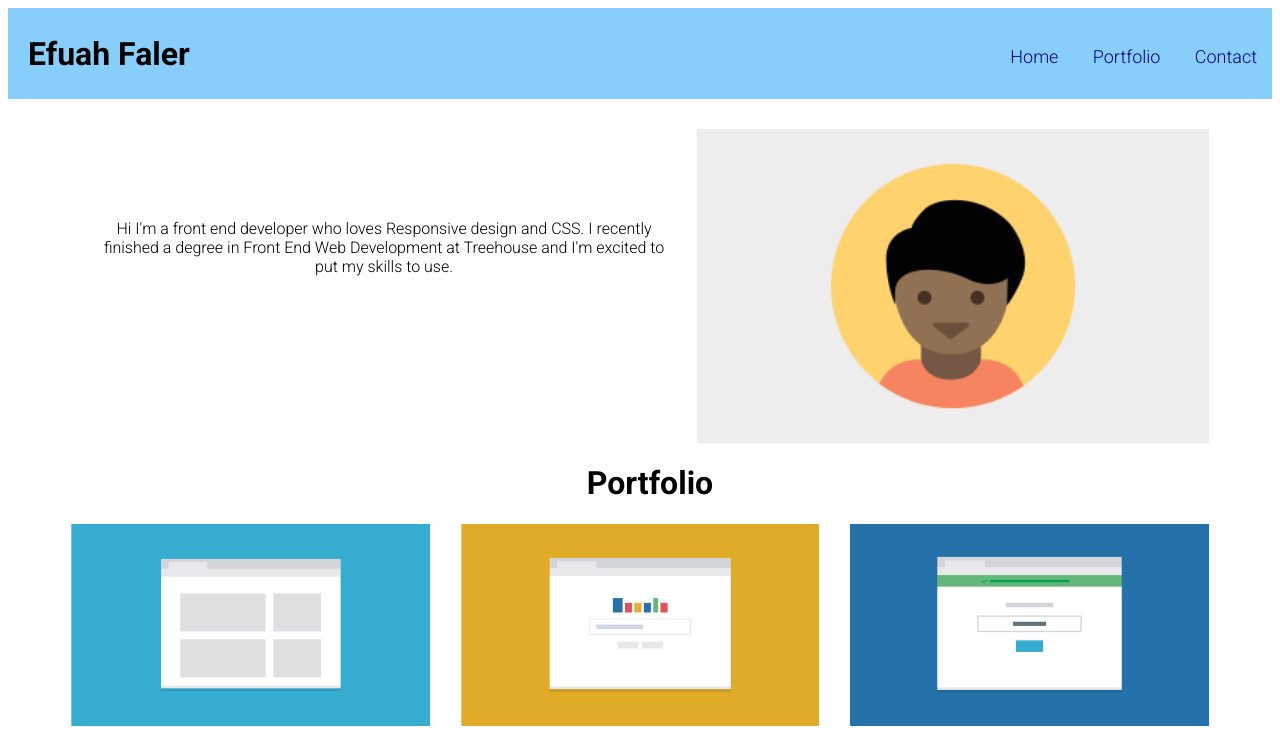
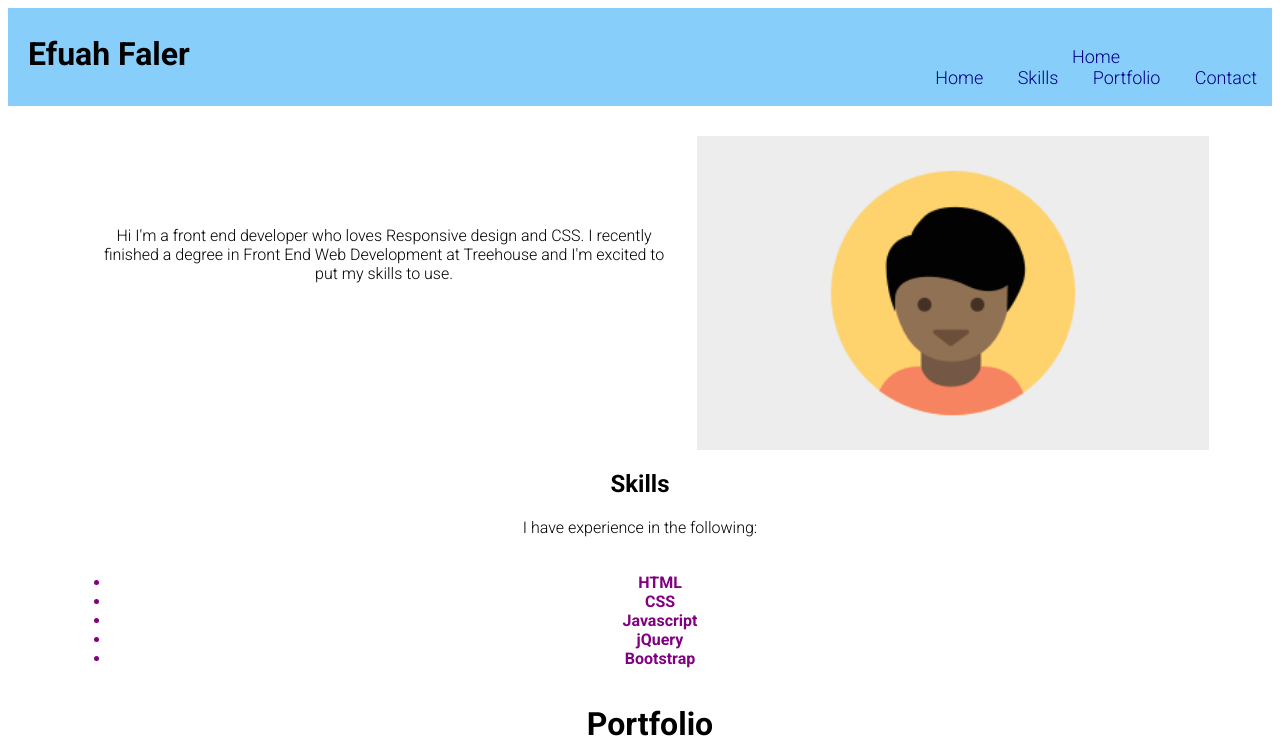
Before and after one commit to ebfaler/unit-2-project, a plain HTML site: page index.html in a window 1280 px wide. Shown: the top 747 px of the page. Drawn offline with Linux system fonts and the light colour scheme.

Commit message:
update for review
Trying to configure the bullet points in the skills section to remove spacing

```diff
--- a/css/style.css
+++ b/css/style.css
@@ -39,7 +39,7 @@ main {
 
 }
 
-ul {
+.main-nav {
 
     list-style: none;
     padding-left: 0;
@@ -47,12 +47,16 @@ ul {
 
 }
 
-li {
-    display: block;
+.li-top, .li-bottom {
     padding: 20px;
 
 }
 
+ #skills {
+
+    flex-basis: 100%;
+
+ }
 
 /*---Main Styles---*/
 
@@ -74,6 +78,11 @@ h1, .main-nav {
 
     font-size: large;
 
+}
+
+
+.li-skills {
+    color: purple;
 }
 
 
@@ -140,7 +149,7 @@ footer {
 
 
 
-    li {
+    .li-top, .li-bottom {
         display: inline;
         padding: 15px;
     }
--- a/index.html
+++ b/index.html
@@ -16,8 +16,10 @@
         <h1 class="headername"> Efuah Faler</h1>
         <ul class="main-nav">
           <li><a href="#navbar"> Home </a></li>
-          <li><a href="#portfolio"> Portfolio </a></li>
-          <li><a href="#contact"> Contact </a></li>
+          <li class="li-top"><a href="#navbar"> Home </a></li>
+          <li class="li-top"><a href="#skills">Skills </a></li>
+          <li class="li-top"><a href="#portfolio"> Portfolio </a></li>
+          <li class="li-top"><a href="#contact"> Contact </a></li>
         </ul>
     </nav>
     </header>
@@ -30,6 +32,19 @@
                 <img class="sub profile-image" src="responsive_layout_v3/images/responsive-layout-profile.png" alt="profile image">
                 <p class="sub profile-text">Hi I'm a front end developer who loves Responsive design and CSS. I recently finished a degree in Front End Web Development at Treehouse and I'm excited to put my skills to use.</p>
             </div>
+
+            <div id="skills">
+              <h2>Skills</h2>
+              <p> I have experience in the following: </p>
+              <ul class="skills-list">
+                    <li class="li-skills"><strong>HTML</strong></li>
+                    <li class="li-skills"><strong>CSS</strong></li>
+                    <li class="li-skills"><strong>Javascript</strong></li>
+                    <li class="li-skills"><strong>jQuery</strong></li>
+                    <li class="li-skills"><strong>Bootstrap</strong></li>
+                  </ul>
+            </div>
+
 
             <div id="portfolio">
                 <h1 class="portfolio-name"> Portfolio </h1>
@@ -86,7 +101,15 @@
             <footer class="footer">
                 <p class="footername"> Efuah Faler</p>
                 <p class="top"> <a href="#">Back to Top </a> </p>
-                      <li><a href="#contact"> Contact </a></li>
+
+                <nav id="bottom-nav">
+                    <span class="bottom-nav-name"><a href="#navbar"> Efuah Faler </a></span>
+                    <ul class="bottom-nav-menu">
+                      <li class="li-bottom"><a href="#navbar"> Home </a></li>
+                      <li class="li-bottom"><a href="#skills">Skills </a></li>
+                      <li class="li-bottom"><a href="#portfolio"> Portfolio </a></li>
+                      <li class="li-bottom"><a href="#contact"> Contact </a></li>
+
                     </ul>
                 </nav>
 
```
